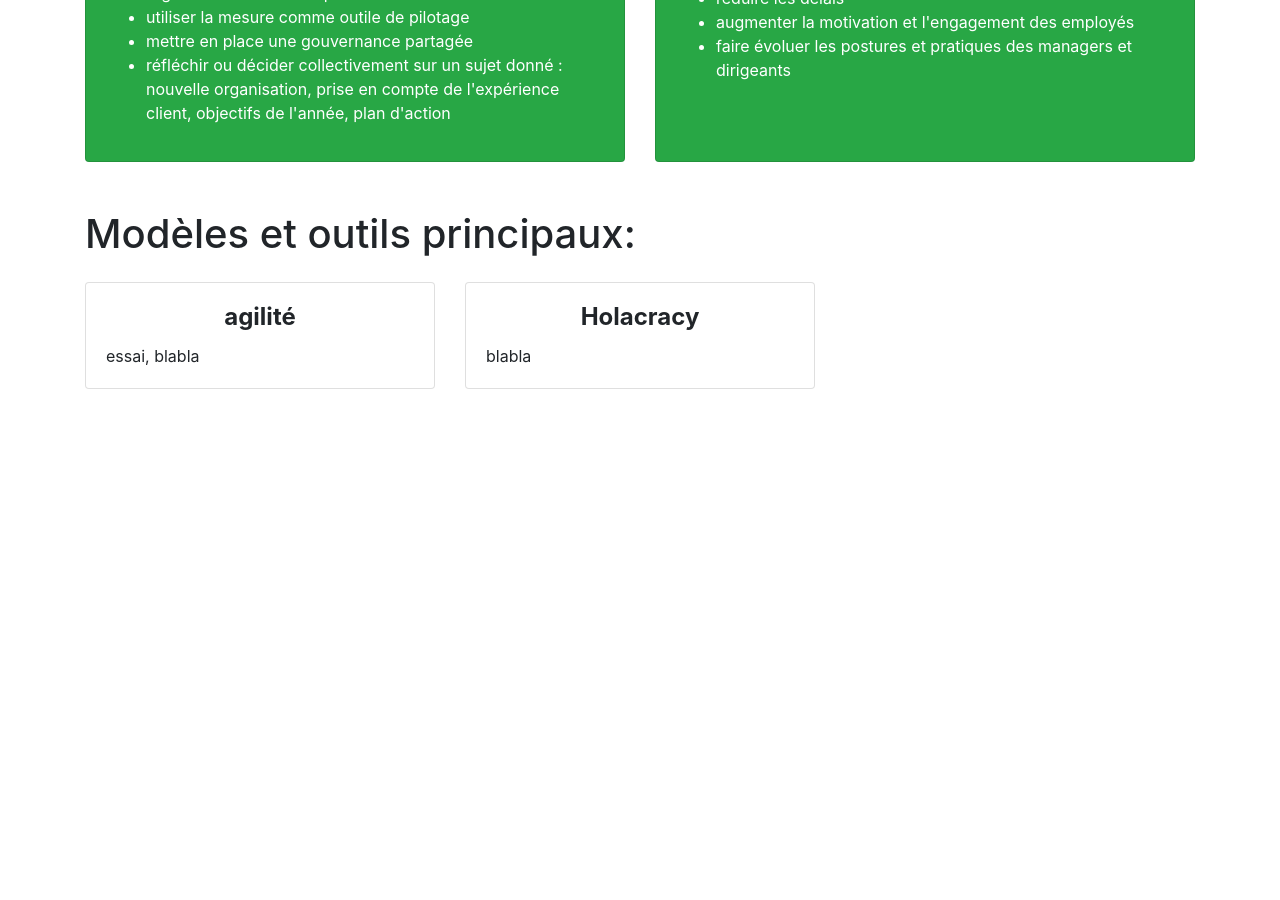
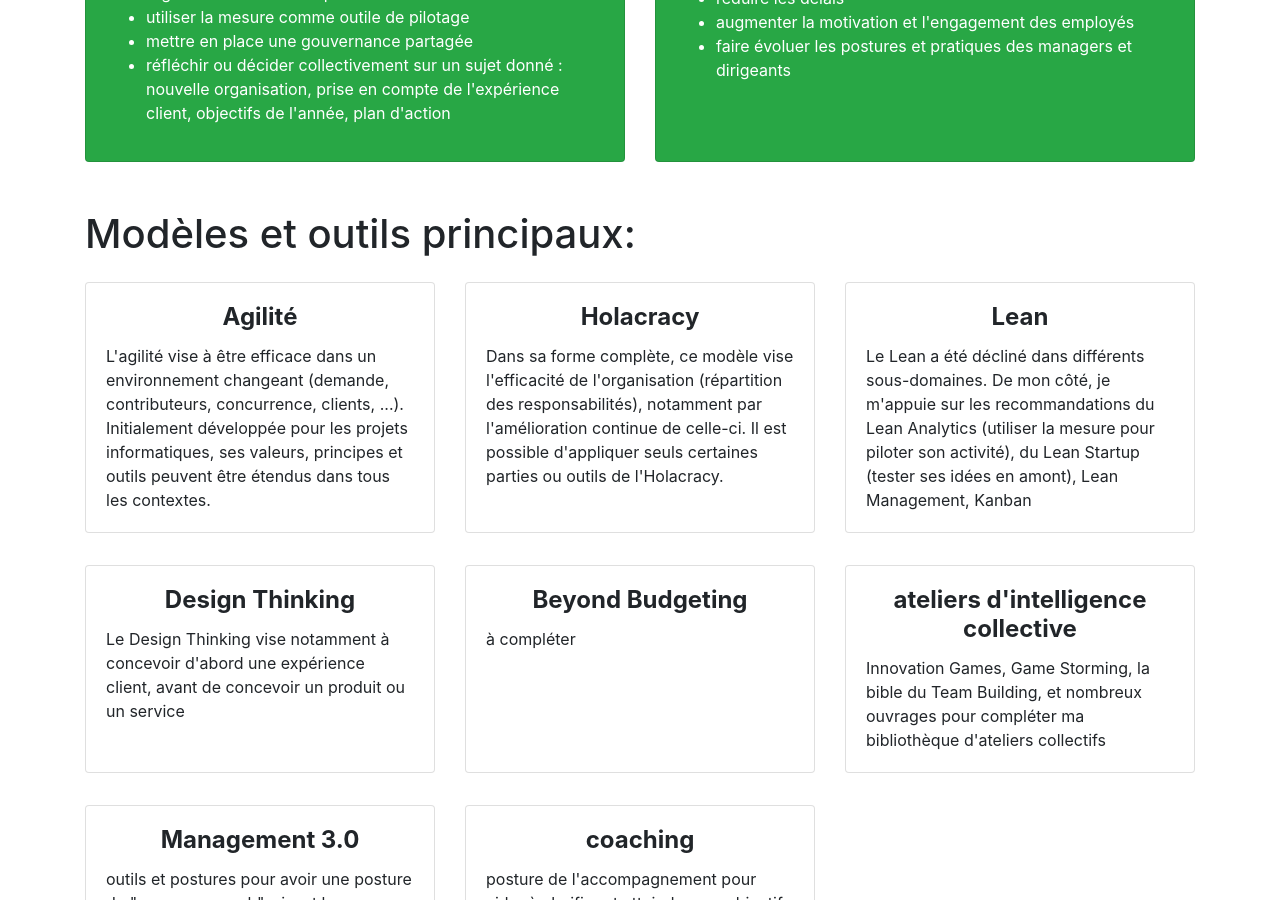
Before and after one commit to OrgaEvolutions/orgaevolutions.github.io, a Jekyll site: the page built from index.html, in a window 1280 px wide and 900 px high, scrolled down 1718 px. Built offline with Jekyll 4.4.1, drawn with Linux system fonts in a browser that asks for light colours; before the commit the page ends 2123 px from its top, so only the background shows below that; some of the changed text lies outside the part shown.

Commit message:
Update modeles.yml

```diff
--- a/_data/modeles.yml
+++ b/_data/modeles.yml
@@ -1,5 +1,23 @@
-- nom: agilité
-  descr: essai, blabla
+- nom: Agilité
+  descr: L'agilité vise à être efficace dans un environnement changeant (demande, contributeurs, concurrence, clients, ...). Initialement développée pour les projets informatiques, ses valeurs, principes et outils peuvent être étendus dans tous les contextes.
 
 - nom: Holacracy
-  descr: blabla
+  descr: Dans sa forme complète, ce modèle vise l'efficacité de l'organisation (répartition des responsabilités), notamment par l'amélioration continue de celle-ci. Il est possible d'appliquer seuls certaines parties ou outils de l'Holacracy.
+
+- nom: Lean
+  descr: Le Lean a été décliné dans différents sous-domaines. De mon côté, je m'appuie sur les recommandations du Lean Analytics (utiliser la mesure pour piloter son activité), du Lean Startup (tester ses idées en amont), Lean Management, Kanban
+
+- nom: Design Thinking
+  descr: Le Design Thinking vise notamment à concevoir d'abord une expérience client, avant de concevoir un produit ou un service
+
+- nom: Beyond Budgeting
+  descr: à compléter
+
+- nom: ateliers d'intelligence collective
+  descr: Innovation Games, Game Storming, la bible du Team Building, et nombreux ouvrages pour compléter ma bibliothèque d'ateliers collectifs
+
+- nom: Management 3.0
+  descr: outils et postures pour avoir une posture de "manager-coach", visant le développement de chacun
+
+- nom: coaching
+  descr: posture de l'accompagnement pour aider à clarifier et atteindre son objectif; le coach apporte un cadre
```
